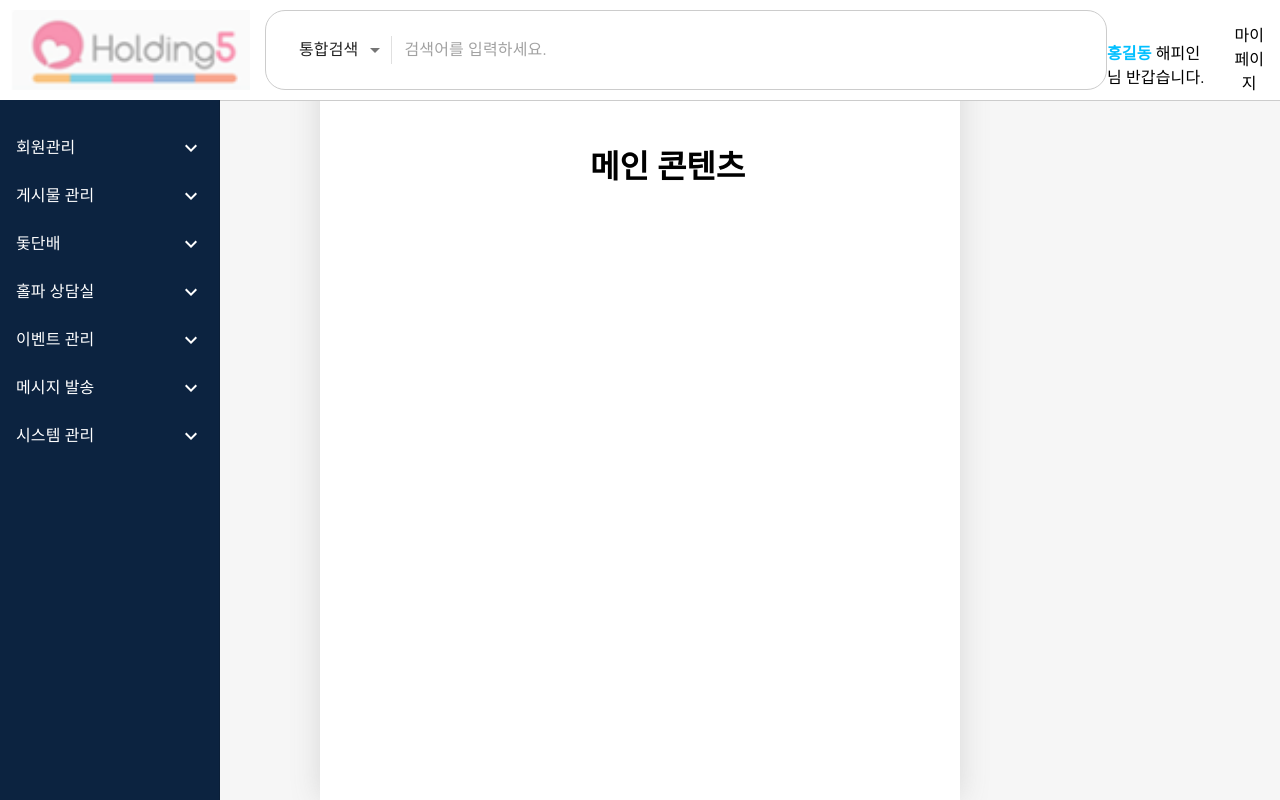
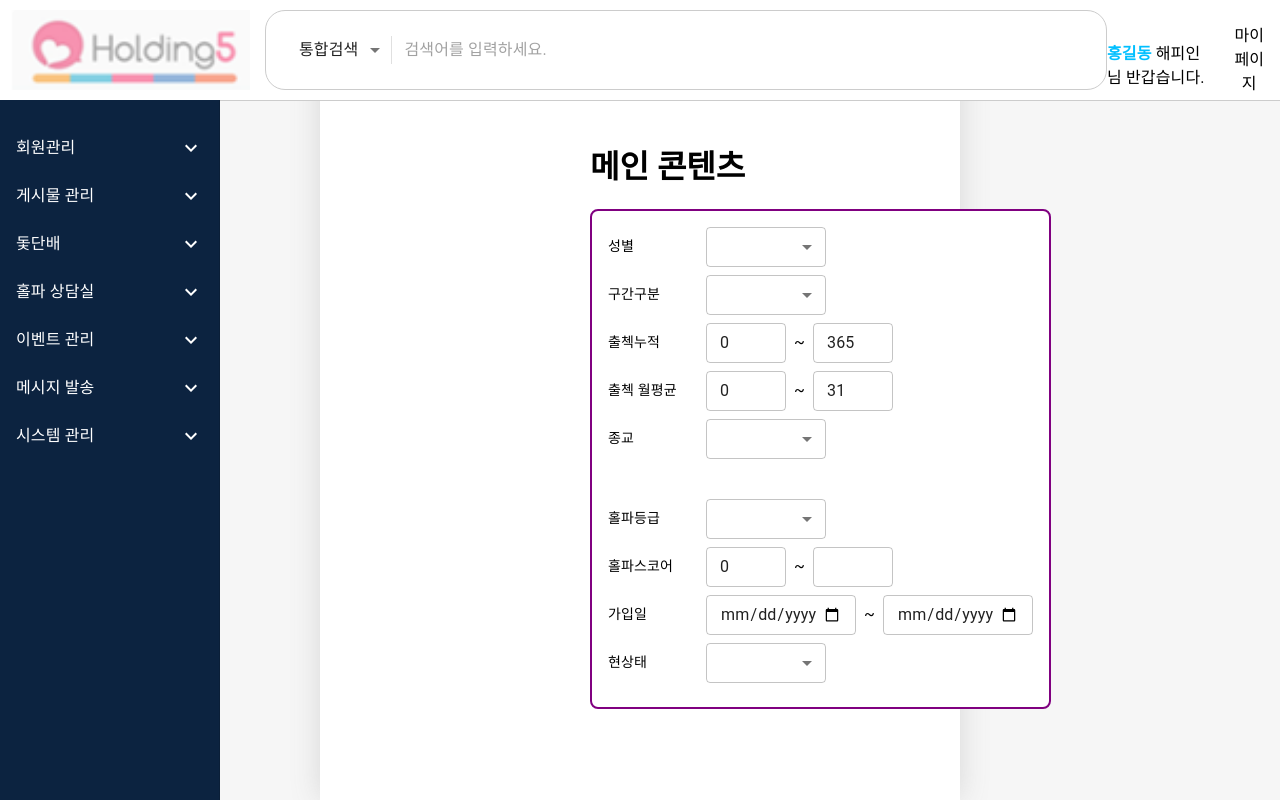
Before and after one commit to holding5/holding5_FE_admin, a React (Vite) app: page / in a window 1280 px wide. Built offline with nearby package versions, Linux system fonts and the light colour scheme; some icons are missing.

Commit message:
feature/detailSearch

```diff
--- a/src/App.jsx
+++ b/src/App.jsx
@@ -1,6 +1,7 @@
 import "./App.css";
 import Sidebar from "./components/Sidebar";
 import Header from "./components/Header";
+import DetailSearch from "./components/DetailSearch";
 
 function App() {
   return (
@@ -10,6 +11,7 @@ function App() {
         <Sidebar />
         <main style={{ marginTop: "100px", marginLeft: "10px", padding: "20px" }}>
           <h1>메인 콘텐츠</h1>
+          <DetailSearch />
         </main>
       </div>
     </div>
--- /dev/null
+++ b/src/components/DetailSearch.jsx
@@ -0,0 +1,142 @@
+import React from "react";
+import {
+  Box,
+  FormControl,
+  InputLabel,
+  MenuItem,
+  Select,
+  TextField,
+  Typography,
+} from "@mui/material";
+
+const FormRow = ({ label, children }) => (
+  <Box
+    sx={{
+      display: "flex",
+      alignItems: "center",
+      gap: 1,
+      mb: 1,
+      minWidth: 300,
+    }}
+  >
+    <Typography sx={{ width: "90px", fontSize: 14 }}>{label}</Typography>
+    {children}
+  </Box>
+);
+
+const DetailSearch = () => {
+  return (
+    <Box
+      sx={{
+        border: "2px solid #800080",
+        borderRadius: 2,
+        padding: 2,
+        display: "flex",
+        gap: 4,
+        flexWrap: "wrap",
+        backgroundColor: "#fff",
+      }}
+    >
+      <Box>
+        <FormRow label="성별">
+          <FormControl size="small" sx={{ minWidth: 120 }}>
+            <Select defaultValue="">
+              <MenuItem value="">전체</MenuItem>
+              <MenuItem value="male">남</MenuItem>
+              <MenuItem value="female">여</MenuItem>
+            </Select>
+          </FormControl>
+        </FormRow>
+
+        <FormRow label="구간구분">
+          <FormControl size="small" sx={{ minWidth: 120 }}>
+            <Select defaultValue="">
+              <MenuItem value="">전체</MenuItem>
+              <MenuItem value="age1">초등</MenuItem>
+              <MenuItem value="age2">중등</MenuItem>
+              <MenuItem value="age3">고등</MenuItem>
+              <MenuItem value="age4">20대</MenuItem>
+              <MenuItem value="age5">30대</MenuItem>
+              <MenuItem value="age6">40대 이상</MenuItem>
+            </Select>
+          </FormControl>
+        </FormRow>
+
+        <FormRow label="출첵누적">
+          <TextField size="small" type="number" sx={{ width: 80 }} defaultValue={0} />
+          <Typography>~</Typography>
+          <TextField size="small" type="number" sx={{ width: 80 }} defaultValue={365} />
+        </FormRow>
+
+        <FormRow label="출첵 월평균">
+          <TextField size="small" type="number" sx={{ width: 80 }} defaultValue={0} />
+          <Typography>~</Typography>
+          <TextField size="small" type="number" sx={{ width: 80 }} defaultValue={31} />
+        </FormRow>
+
+        <FormRow label="종교">
+          <FormControl size="small" sx={{ minWidth: 120 }}>
+            <Select defaultValue="">
+              <MenuItem value="">전체</MenuItem>
+              <MenuItem value="religion1">불교</MenuItem>
+              <MenuItem value="religion2">기독교</MenuItem>
+              <MenuItem value="religion3">무교</MenuItem>
+            </Select>
+          </FormControl>
+        </FormRow>
+      </Box>
+
+      <Box>
+        <FormRow label="홀파등급">
+          <FormControl size="small" sx={{ minWidth: 120 }}>
+            <Select defaultValue="">
+              <MenuItem value="">전체</MenuItem>
+              <MenuItem value="rank1">브론즈</MenuItem>
+              <MenuItem value="rank2">실버</MenuItem>
+              <MenuItem value="rank3">골드</MenuItem>
+              <MenuItem value="rank4">플래티넘</MenuItem>
+              <MenuItem value="rank5">다이아몬드</MenuItem>
+              <MenuItem value="rank6">레전드</MenuItem>
+            </Select>
+          </FormControl>
+        </FormRow>
+
+        <FormRow label="홀파스코어">
+          <TextField size="small" type="number" sx={{ width: 80 }} defaultValue={0} />
+          <Typography>~</Typography>
+          <TextField size="small" type="number" sx={{ width: 80 }} />
+        </FormRow>
+
+        <FormRow label="가입일">
+          <TextField
+            size="small"
+            type="date"
+            sx={{ width: 150 }}
+            InputLabelProps={{ shrink: true }}
+          />
+          <Typography>~</Typography>
+          <TextField
+            size="small"
+            type="date"
+            sx={{ width: 150 }}
+            InputLabelProps={{ shrink: true }}
+          />
+        </FormRow>
+
+        <FormRow label="현상태">
+          <FormControl size="small" sx={{ minWidth: 120 }}>
+            <Select defaultValue="">
+              <MenuItem value="">전체</MenuItem>
+              <MenuItem value="state1">활동중</MenuItem>
+              <MenuItem value="state2">휴면</MenuItem>
+              <MenuItem value="state3">일시정지</MenuItem>
+              <MenuItem value="state4">영구퇴출</MenuItem>
+            </Select>
+          </FormControl>
+        </FormRow>
+      </Box>
+    </Box>
+  );
+};
+
+export default DetailSearch;
```
